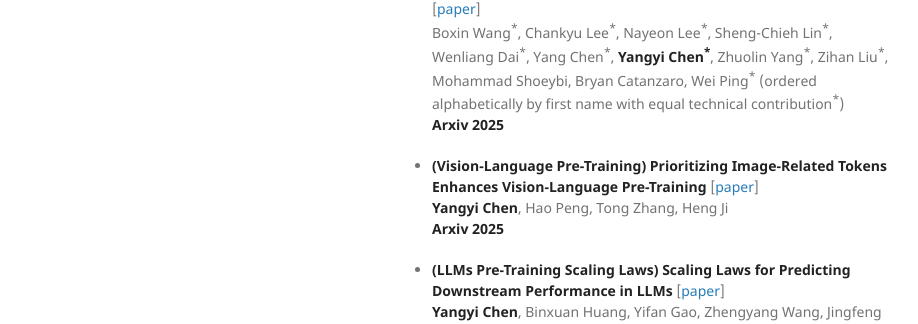
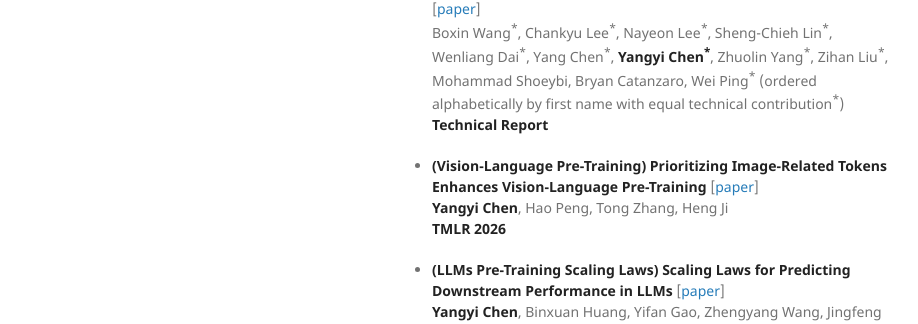
Before and after one commit to Yangyi-Chen/yangyi-chen.github.io, a Jekyll site: the page built from index.md, in a window 1280 px wide and 1284 px high. Shown: the part 618-942 px from the top of the window, without its empty margins (178-1096 px from the left). Built offline with Jekyll 4.4.1, drawn with Linux system fonts in a browser that asks for light colours.

Commit message:
Update index.md

```diff
--- a/index.md
+++ b/index.md
@@ -66,9 +66,9 @@ I work on **scalable foundation models**, aiming to establish fundamental approa
 
 **<sup>\*</sup>  indicates equal contribution**
 
-- **(LLMs RL Post-Training) Nemotron-Cascade: Scaling Cascaded Reinforcement Learning for General-Purpose Reasoning Models** [[paper](https://arxiv.org/pdf/2512.13607)] <br/> Boxin Wang<sup>\*</sup>, Chankyu Lee<sup>\*</sup>, Nayeon Lee<sup>\*</sup>, Sheng-Chieh Lin<sup>\*</sup>, Wenliang Dai<sup>\*</sup>, Yang Chen<sup>\*</sup>, **Yangyi Chen<sup>\*</sup>**, Zhuolin Yang<sup>\*</sup>, Zihan Liu<sup>\*</sup>, Mohammad Shoeybi, Bryan Catanzaro, Wei Ping<sup>\*</sup> (ordered alphabetically by first name with equal technical contribution<sup>\*</sup>) <br/> **Arxiv 2025**
+- **(LLMs RL Post-Training) Nemotron-Cascade: Scaling Cascaded Reinforcement Learning for General-Purpose Reasoning Models** [[paper](https://arxiv.org/pdf/2512.13607)] <br/> Boxin Wang<sup>\*</sup>, Chankyu Lee<sup>\*</sup>, Nayeon Lee<sup>\*</sup>, Sheng-Chieh Lin<sup>\*</sup>, Wenliang Dai<sup>\*</sup>, Yang Chen<sup>\*</sup>, **Yangyi Chen<sup>\*</sup>**, Zhuolin Yang<sup>\*</sup>, Zihan Liu<sup>\*</sup>, Mohammad Shoeybi, Bryan Catanzaro, Wei Ping<sup>\*</sup> (ordered alphabetically by first name with equal technical contribution<sup>\*</sup>) <br/> **Technical Report**
 
-- **(Vision-Language Pre-Training) Prioritizing Image-Related Tokens Enhances Vision-Language Pre-Training** [[paper](https://arxiv.org/abs/2505.08971)] <br/> **Yangyi Chen**, Hao Peng, Tong Zhang, Heng Ji <br/> **Arxiv 2025**
+- **(Vision-Language Pre-Training) Prioritizing Image-Related Tokens Enhances Vision-Language Pre-Training** [[paper](https://arxiv.org/abs/2505.08971)] <br/> **Yangyi Chen**, Hao Peng, Tong Zhang, Heng Ji <br/> **TMLR 2026**
 
 - **(LLMs Pre-Training Scaling Laws) Scaling Laws for Predicting Downstream Performance in LLMs** [[paper](https://arxiv.org/abs/2410.08527)] <br/> **Yangyi Chen**, Binxuan Huang, Yifan Gao, Zhengyang Wang, Jingfeng Yang, Heng Ji <br/> **TMLR 2025**
 
```
